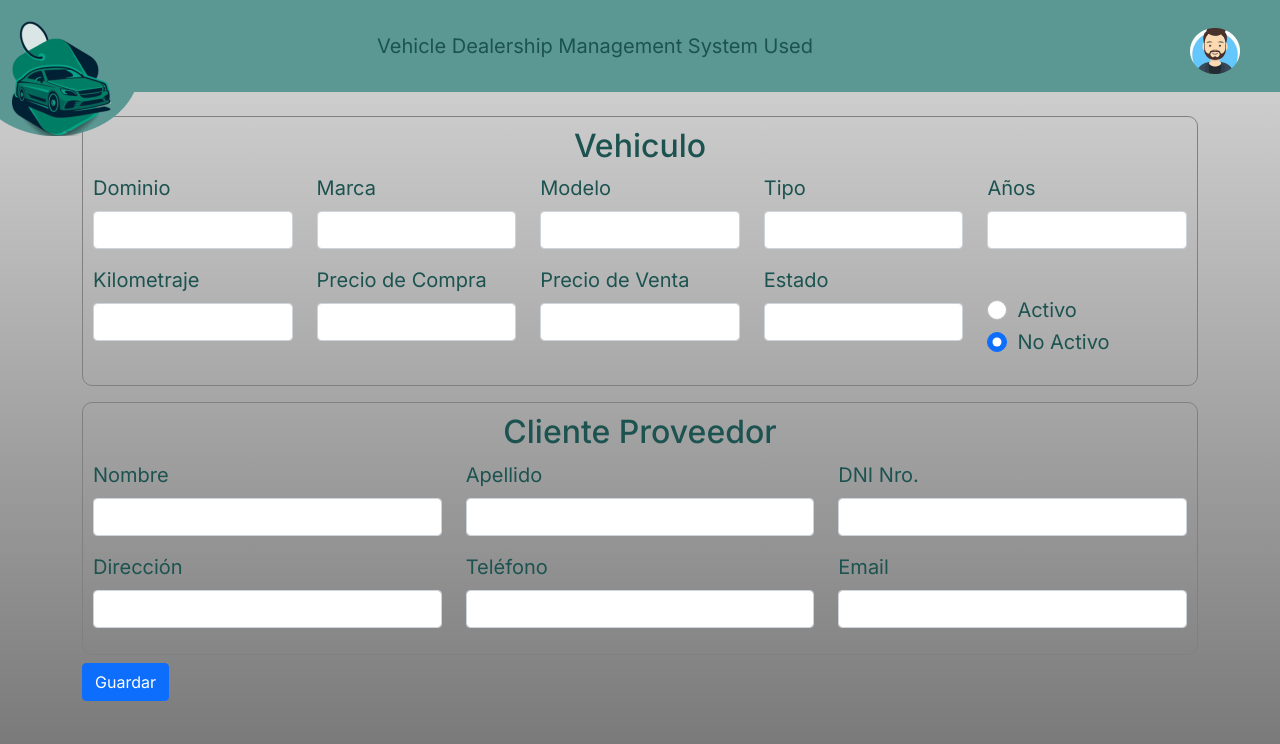
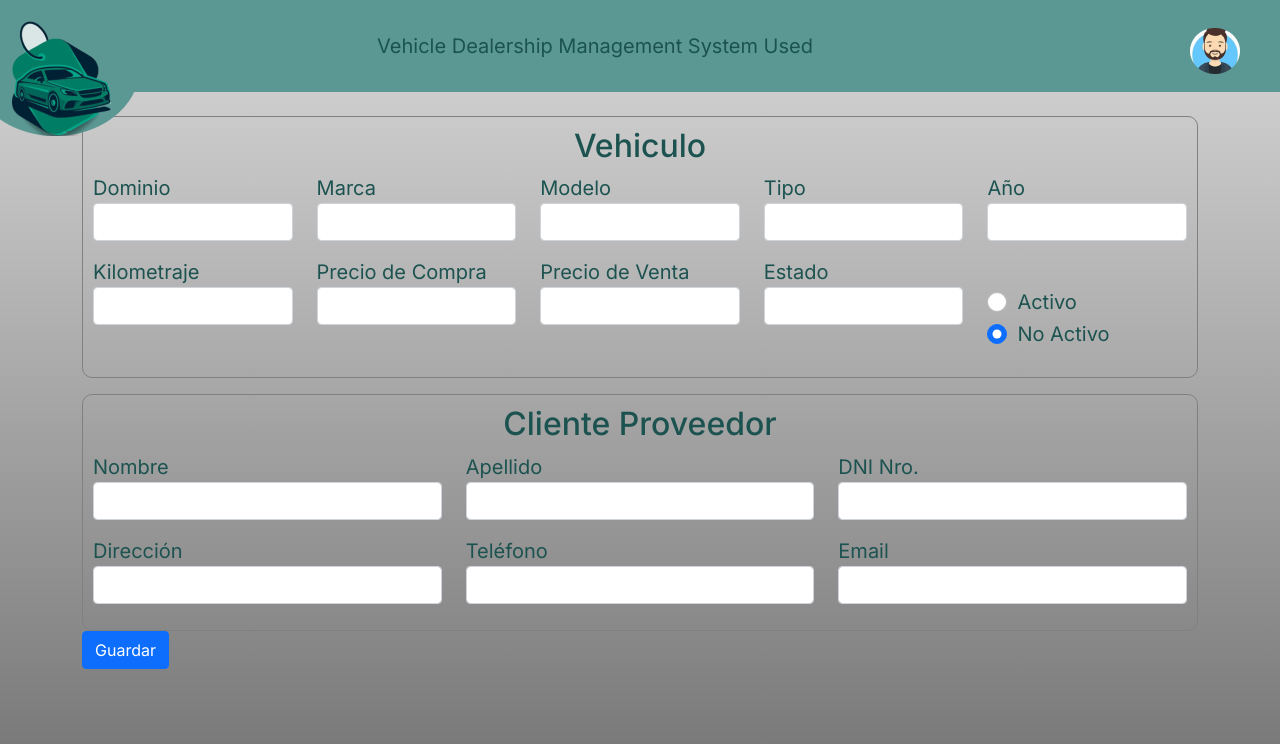
Before and after one commit to Maria2020-Sa/UNER_VDMSystemUsed, a Flask app: page /form_page in a window 1280 px wide. Shown: the top 744 px of the page. Run offline with Flask 3, Linux system fonts and the light colour scheme.

Commit message:
adding partial routing

```diff
--- a/app/app.py
+++ b/app/app.py
@@ -1,8 +1,9 @@
 from flask import Flask, render_template
-import webbrowser
 from menu import *
+from model.form.transaccion_form import TransaccionForm
 
 app = Flask(__name__)
+app.config['SECRET_KEY'] = 'mysecretkey'
 
 @app.route('/')
 def home():
@@ -10,7 +11,12 @@ def home():
 
 @app.route('/form_page')
 def form_page():
-    return render_template('form.html')
+    form = TransaccionForm()
+    return render_template('form.html', form=form)
+
+@app.route('/guardar', methods=['POST'])
+def submit():
+    form = TransaccionForm()
 
 
 if __name__ == '__main__':
--- /dev/null
+++ b/app/model/form/transaccion_form.py
@@ -0,0 +1,25 @@
+from flask_wtf import FlaskForm
+from wtforms import StringField, SubmitField
+from wtforms.validators import DataRequired, Length
+
+
+
+class TransaccionForm(FlaskForm):
+    dominio = StringField('Dominio', validators=[DataRequired(), Length(min=4, max=25)])
+    marca = StringField('Marca', validators=[DataRequired(), Length(min=4, max=25)])
+    modelo = StringField('Modelo', validators=[DataRequired(), Length(min=4, max=25)])
+    tipo = StringField('Tipo', validators=[DataRequired(), Length(min=4, max=25)])
+    año = StringField('Año', validators=[DataRequired(), Length(min=4, max=25)])
+    kilometraje = StringField('Kilometraje', validators=[DataRequired(), Length(min=4, max=25)])
+    precioDeCompra = StringField('Precio de Compra', validators=[DataRequired(), Length(min=4, max=25)])
+    precioDeVenta = StringField('Precio de Venta', validators=[DataRequired(), Length(min=4, max=25)])
+    estado = StringField('Estado', validators=[DataRequired(), Length(min=4, max=25)])
+    activo = StringField('Activo', validators=[DataRequired(), Length(min=4, max=25)])
+    noActivo = StringField('No Activo', validators=[DataRequired(), Length(min=4, max=25)])
+    nombre = StringField('Nombre', validators=[DataRequired(), Length(min=4, max=25)])
+    apellido = StringField('Apellido', validators=[DataRequired(), Length(min=4, max=25)])
+    dni = StringField('DNI Nro.', validators=[DataRequired(), Length(min=4, max=25)])
+    direccion = StringField('Dirección', validators=[DataRequired(), Length(min=4, max=25)])
+    telefono = StringField('Teléfono', validators=[DataRequired(), Length(min=4, max=25)])
+    email = StringField('Email', validators=[DataRequired(), Length(min=4, max=25)])
+    submit = SubmitField('Guardar')
--- a/app/templates/form.html
+++ b/app/templates/form.html
@@ -17,52 +17,52 @@
 {% endblock %}
 
 {% block form_compra%}
-<form class="mb-3">
+<form method="POST" action="/guardar" class="mb-3">
     <div class="mt-4">
         <div class="container">
             <div class="form-container">
                 <h2 class="container-title">Vehiculo</h2>
                 <div class="mb-3">
                     <div class="row">
-                        <div class="col">
-                            <label for="dominio" class="form-label">Dominio</label>
-                            <input type="text" class="form-control" id="dominio" aria-describedby="dominio">
+                        <div class="col form-group">
+                            {{ form.dominio.label(class="form-control-label") }}
+                            {{ form.dominio(class="form-control") }}
                         </div>
                         <div class="col">
-                            <label for="marca" class="form-label">Marca</label>
-                            <input type="text" class="form-control" id="marca" aria-describedby="marca">
+                            {{ form.marca.label(class="form-control-label") }}
+                            {{ form.marca(class="form-control") }}
                         </div>
                         <div class="col">
-                            <label for="modelo" class="form-label">Modelo</label>
-                            <input type="text" class="form-control" id="modelo" aria-describedby="modelo">
+                            {{ form.modelo.label(class="form-control-label") }}
+                            {{ form.modelo(class="form-control") }}
                         </div>
                         <div class="col">
-                            <label for="tipo" class="form-label">Tipo</label>
-                            <input type="text" class="form-control" id="tipo" aria-describedby="tipo">
+                            {{ form.tipo.label(class="form-control-label") }}
+                            {{ form.tipo(class="form-control") }}
                         </div>
                         <div class="col">
-                            <label for="anio" class="form-label">Años</label>
-                            <input type="text" class="form-control" id="anio" aria-describedby="anio">
+                            {{ form.año.label(class="form-control-label") }}
+                            {{ form.año(class="form-control") }}
                         </div>
                     </div>
                 </div>
                 <div class="mb-3">
                     <div class="row">
                         <div class="col">
-                            <label for="kilometraje" class="form-label">Kilometraje</label>
-                            <input type="number" class="form-control" id="kilometraje" aria-describedby="kilometraje">
+                            {{ form.kilometraje.label(class="form-control-label") }}
+                            {{ form.kilometraje(class="form-control") }}
                         </div>
                         <div class="col">
-                            <label for="precioCompra" class="form-label">Precio de Compra</label>
-                            <input type="number" class="form-control" id="precioCompra" aria-describedby="precioCompra">
+                            {{ form.precioDeCompra.label(class="form-control-label") }}
+                            {{ form.precioDeCompra(class="form-control") }}
                         </div>
                         <div class="col">
-                            <label for="precioVenta" class="form-label">Precio de Venta</label>
-                            <input type="number" class="form-control" id="precioVenta" aria-describedby="precioVenta">
+                            {{ form.precioDeVenta.label(class="form-control-label") }}
+                            {{ form.precioDeVenta(class="form-control") }}
                         </div>
                         <div class="col">
-                            <label for="estado" class="form-label">Estado</label>
-                            <input type="text" class="form-control" id="estado" aria-describedby="estado">
+                            {{ form.estado.label(class="form-control-label") }}
+                            {{ form.estado(class="form-control") }}
                         </div>
                         <div class="col">
                             <label class="form-label"></label>
@@ -89,37 +89,38 @@
                 <div class="mb-3">
                     <div class="row">
                         <div class="col">
-                            <label for="nombre" class="form-label">Nombre</label>
-                            <input type="text" class="form-control" id="nombre" aria-describedby="nombre">
+                            {{ form.nombre.label(class="form-control-label") }}
+                            {{ form.nombre(class="form-control") }}
                         </div>
                         <div class="col">
-                            <label for="apellido" class="form-label">Apellido</label>
-                            <input type="text" class="form-control" id="apellido" aria-describedby="apellido">
+                            {{ form.apellido.label(class="form-control-label") }}
+                            {{ form.apellido(class="form-control") }}
                         </div>
                         <div class="col">
-                            <label for="dni" class="form-label">DNI Nro.</label>
-                            <input type="text" class="form-control" id="dni" aria-describedby="dni">
+                            {{ form.dni.label(class="form-control-label") }}
+                            {{ form.dni(class="form-control") }}
                         </div>
                     </div>
                 </div>
                 <div class="mb-3">
                     <div class="row">
                         <div class="col">
-                            <label for="direccion" class="form-label">Dirección</label>
-                            <input type="text" class="form-control" id="direccion" aria-describedby="direccion">
+                            {{ form.direccion.label(class="form-control-label") }}
+                            {{ form.direccion(class="form-control") }}
                         </div>
                         <div class="col">
-                            <label for="telefono" class="form-label">Teléfono</label>
-                            <input type="text" class="form-control" id="telefono" aria-describedby="telefono">
+                            {{ form.telefono.label(class="form-control-label") }}
+                            {{ form.telefono(class="form-control") }}
                         </div>
                         <div class="col">
-                            <label for="email" class="form-label">Email</label>
-                            <input type="email" class="form-control" id="email" aria-describedby="email">
+                            {{ form.email.label(class="form-control-label") }}
+                            {{ form.email(class="form-control") }}
                         </div>
                     </div>
                 </div>
             </div>
-            <button type="submit" class="btn btn-primary mt-2">Guardar</button>
+
+            {{ form.submit(class="btn btn-primary") }}
         </div>
     </div>
 </form>
```
Also changed, not shown: app/model/form/__init__.py (added).
